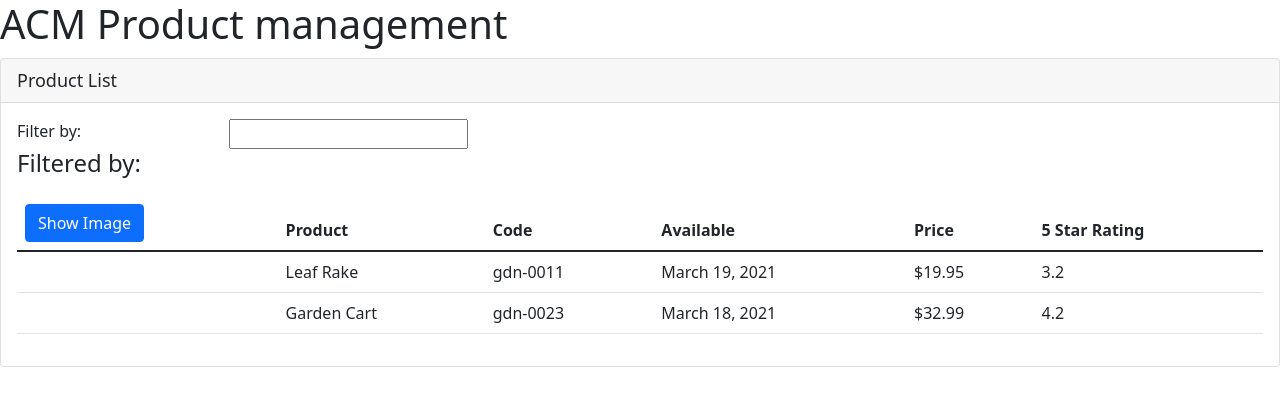
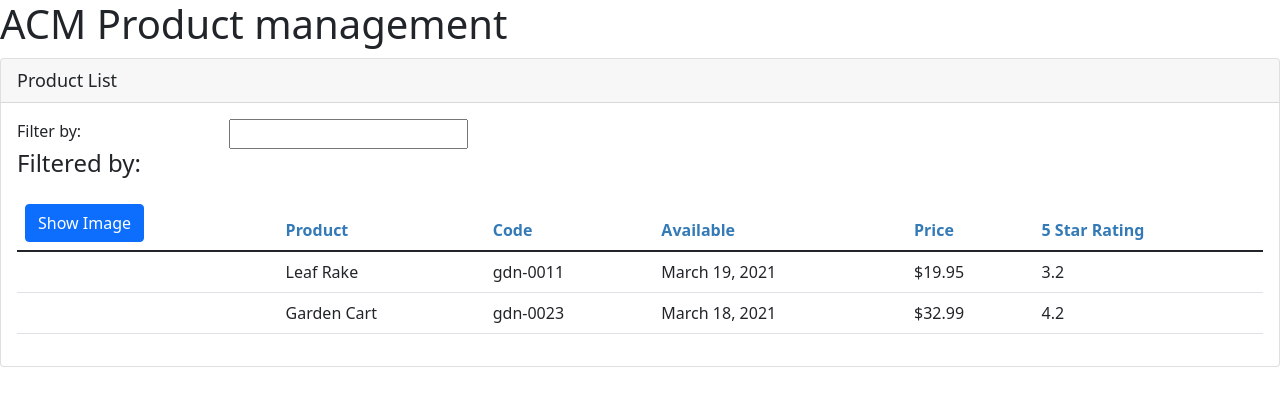
Before and after one commit to lutfiqaraman/APM, an Angular app: page / in a window 1280 px wide. Shown: the top 406 px of the page. Built offline with nearby package versions, Linux system fonts and the light colour scheme.

Commit message:
add a stylesheet to the product list component

```diff
--- /dev/null
+++ b/src/app/products/product-list.component.css
@@ -0,0 +1,3 @@
+thead {
+  color: #337AB7;
+}
```
Also changed, not shown: src/app/products/product-list.component.ts (+4 -3 lines).
